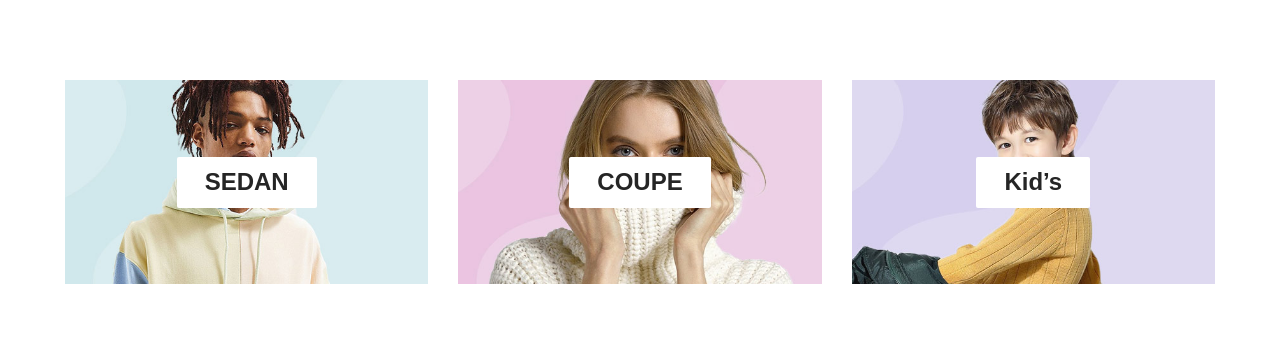
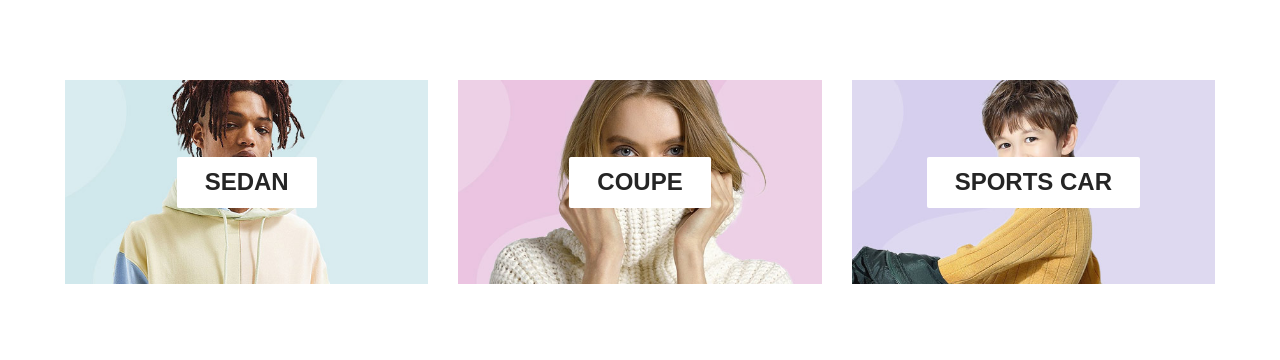
Before and after one commit to UvinduPathirana/Xellar, a Flask app: page / in a window 1280 px wide. Shown: the part 958-1318 px from the top of the page. Run offline with Flask 2, Linux system fonts and the light colour scheme; some libraries are stand-ins or nearby versions; some web fonts are replaced.

Commit message:
banner update

```diff
--- a/templates/index.html
+++ b/templates/index.html
@@ -189,7 +189,7 @@
                     <div class="single-banner">
                         <img src="img/banner-3.jpg" alt="">
                         <div class="inner-text">
-                            <h4>Kid’s</h4>
+                            <h4>SPORTS CAR</h4>
                         </div>
                     </div>
                 </div>
```
